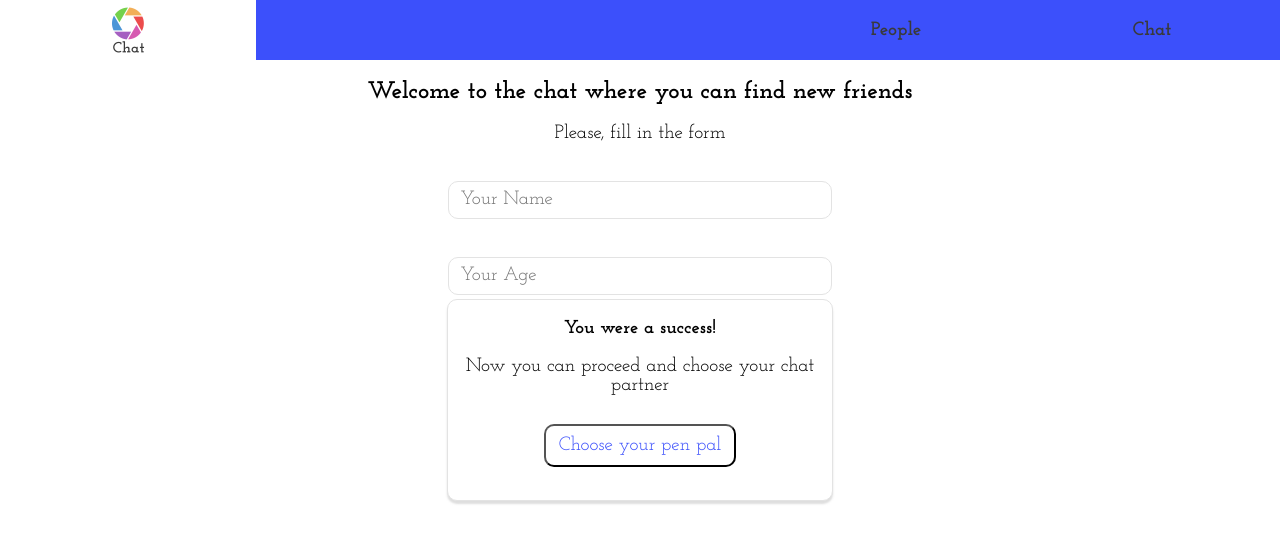
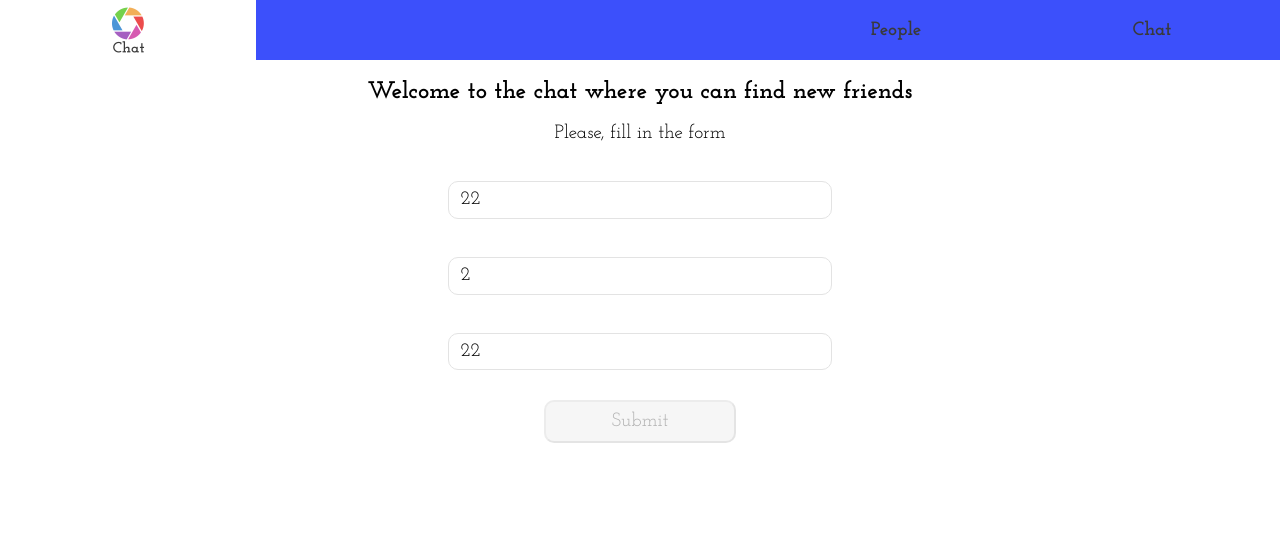
Before and after one commit to kyrylo93/chat, a React app: page / in a window 1280 px wide. Shown: the top 542 px of the page. Built offline with nearby package versions, Linux system fonts and the light colour scheme.

Commit message:
added mainPage logic

```diff
--- /dev/null
+++ b/src/components/UI/Backdrop/Backdrop.js
@@ -0,0 +1,9 @@
+import React from "react";
+import classes from './Backdrop.module.css';
+const Backdrop = props => (
+	<div
+		onClick={props.close}
+		className={classes.Backdrop}
+	/>);
+
+export default Backdrop;
--- /dev/null
+++ b/src/components/UI/Backdrop/Backdrop.module.css
@@ -0,0 +1,10 @@
+.Backdrop {
+    position: absolute;
+    width: 100%;
+    height: 100%;
+    top: 0;
+    left: 0;
+    z-index: 25;
+
+    background-color: rgba(0, 0, 0, .4);
+}
--- a/src/components/UI/Modal/Modal.js
+++ b/src/components/UI/Modal/Modal.js
@@ -1,16 +1,25 @@
 import React from "react";
 import classes from './Modal.module.css';
 import Button from "../Button/Button";
+import Backdrop from "../Backdrop/Backdrop";
 
 const Modal = props => {
-	const button = props.btnText ? <Button btnText={props.btnText}/> : null;
+	const button = props.btnText
+		? <Button
+			btnText={props.btnText}
+			clicked={props.bntClick}
+		/>
+		: null;
 
 	return (
-		<section className={classes.Modal}>
-			<h3>{props.title}</h3>
-			<p>{props.message}</p>
-			{button}
-		</section>
+		<React.Fragment>
+			<Backdrop close={() => props.setModalVisibility(false)} />
+			<section className={classes.Modal}>
+				<h3>{props.title}</h3>
+				<p>{props.message}</p>
+				{button}
+			</section>
+		</React.Fragment>
 	)
 };
 
--- a/src/components/UI/Modal/Modal.module.css
+++ b/src/components/UI/Modal/Modal.module.css
@@ -1,10 +1,11 @@
 .Modal {
-    height: 200px;
+    height: 25%;
     width: 30%;
 
     position: absolute;
     top: 50%;
     left: 50%;
+
     transform: translate(-50%, -50%);
 
     z-index: 50;
--- a/src/components/UserForm/UserForm.js
+++ b/src/components/UserForm/UserForm.js
@@ -3,13 +3,14 @@ import classes from './UserForm.module.css';
 import Input from "../UI/Input/Input";
 import Button from "../UI/Button/Button";
 import inputValidation from "../UI/Input/inputValidation";
-import Modal from "../UI/Modal/Modal";
 
-const UserForm = () => {
+// TODO clear all values
+
+const UserForm = props => {
 	const [userName, setUserName] = useState({
 		type: 'text',
 		id: 'userName',
-		value: '',
+		value: '22',
 		placeholder: 'Your Name',
 		validation: {
 			required: true,
@@ -23,7 +24,7 @@ const UserForm = () => {
 	const [userAge, setUserAge] = useState({
 		type: 'number',
 		id: 'userAge',
-		value: '',
+		value: '2',
 		placeholder: 'Your Age',
 		validation: {
 			required: true,
@@ -37,7 +38,7 @@ const UserForm = () => {
 	const [userCountry, setUserCountry] = useState({
 		type: 'text',
 		id: 'userCountry',
-		value: '',
+		value: '22',
 		placeholder: 'Your Country',
 		validation: {
 			required: true,
@@ -103,6 +104,7 @@ const UserForm = () => {
 
 	const submitHandler = (event) => {
 		event.preventDefault();
+		props.setModalVisibility(true);
 	};
 
 	const inputs = formInputs.map(input => {
@@ -119,12 +121,6 @@ const UserForm = () => {
 	});
 
 	return (
-		<React.Fragment>
-			<Modal
-				title='You were a success!'
-				message="Now you can proceed and choose your chat partner"
-				btnText='Choose your pen pal'
-			/>
 		<form className={classes.UserForm} onSubmit={submitHandler}>
 			{inputs}
 			<Button
@@ -132,7 +128,6 @@ const UserForm = () => {
 				disabled={checkFormValid()}
 				clicked={(e) => submitHandler(e)} />
 		</form>
-		</React.Fragment>
 	)
 };
 
--- a/src/containers/MainPage/MainPage.js
+++ b/src/containers/MainPage/MainPage.js
@@ -1,16 +1,33 @@
-import React from "react";
+import React, { useState } from "react";
+import { Redirect } from "react-router";
 import classes from './MainPage.module.css';
 import UserForm from "../../components/UserForm/UserForm";
+import Modal from "../../components/UI/Modal/Modal";
 
 const MainPage = () => {
+	const [isModalVisible, setModalVisibility] = useState(false);
+	const [makeRedirect, setMakeRedirect] = useState(false);
+
+	const modal = isModalVisible
+		? <Modal
+			show={isModalVisible}
+			title='You were a success!'
+			btnText='Choose your pen pal'
+			bntClick={() => setMakeRedirect(true)}
+			message="Now you can proceed and choose your chat partner"
+			setModalVisibility={boolean => setModalVisibility(boolean)}
+		/>
+		: null;
 	return (
 		<section className={classes.MainPage}>
 			<h2 className={classes.Title}>Welcome to the chat where you can find new friends</h2>
 			<p>Please, fill in the form</p>
-			<UserForm />
+			<UserForm setModalVisibility={boolean => setModalVisibility(boolean)} />
+			{modal}
+			{makeRedirect ? <Redirect to='/people' /> : null}
+
 		</section>
 	)
 };
 
-
 export default MainPage;
```
Lines whose indentation alone changed are shown as unchanged.
